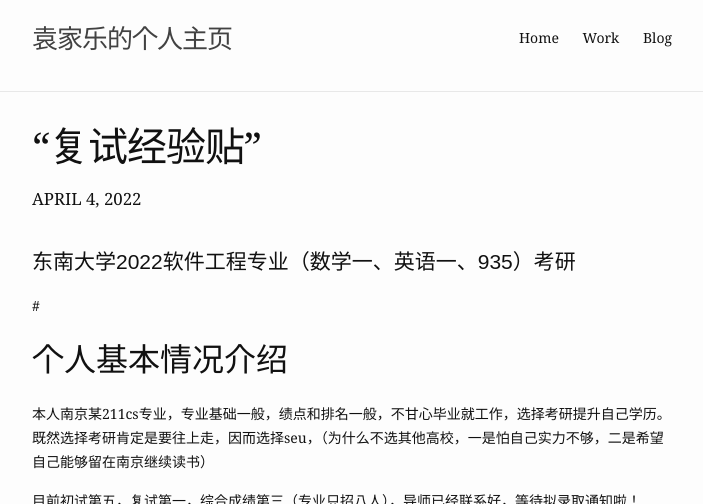
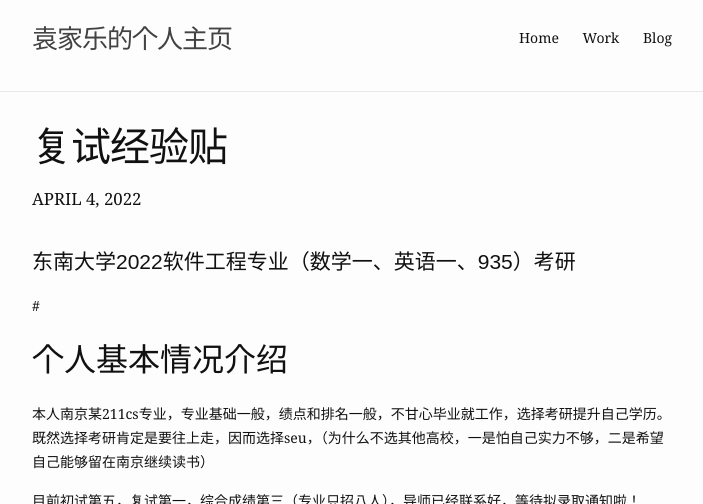
Before and after one commit to yuanjialegithub/yjl, a Jekyll site: the page built from _posts/2022-4-4-fushi.md, in a window 1280 px wide and 900 px high, cut to the strip 0-504 px from the top of the window. Shown: the whole strip, without its empty margins (288-991 px from the left). Built offline with Jekyll 4.4.1, drawn with Linux system fonts in a browser that asks for light colours.

```diff
--- a/_posts/2022-4-4-fushi.md
+++ b/_posts/2022-4-4-fushi.md
@@ -1,6 +1,6 @@
 ---
 layout: post
-title:  “复试经验贴”
+title:  复试经验贴
 date:   2022-04-04 10:00:40
 blurb: "复试经验贴"
 og_image: /assets/img/content/post-example/Banner.jpg
```
